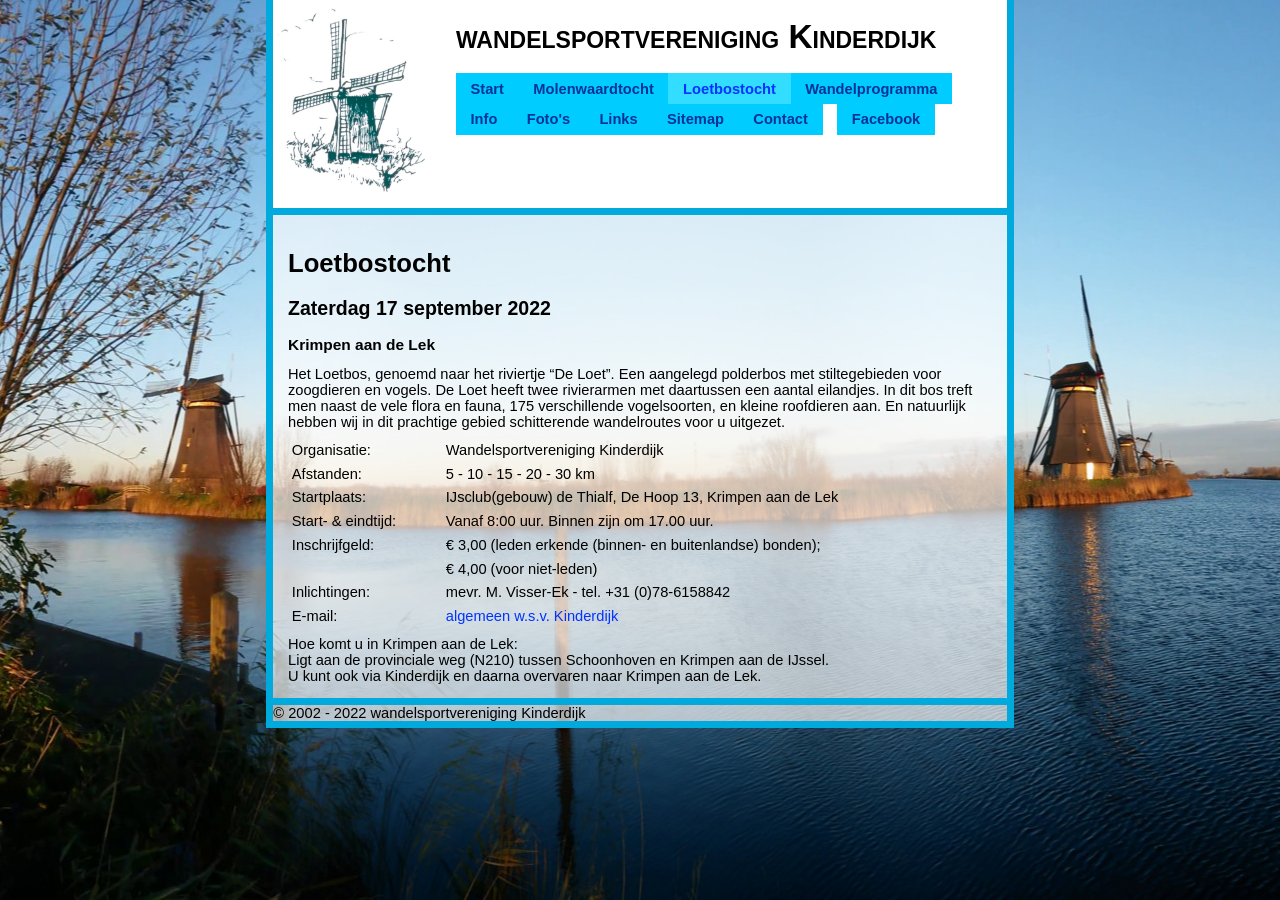
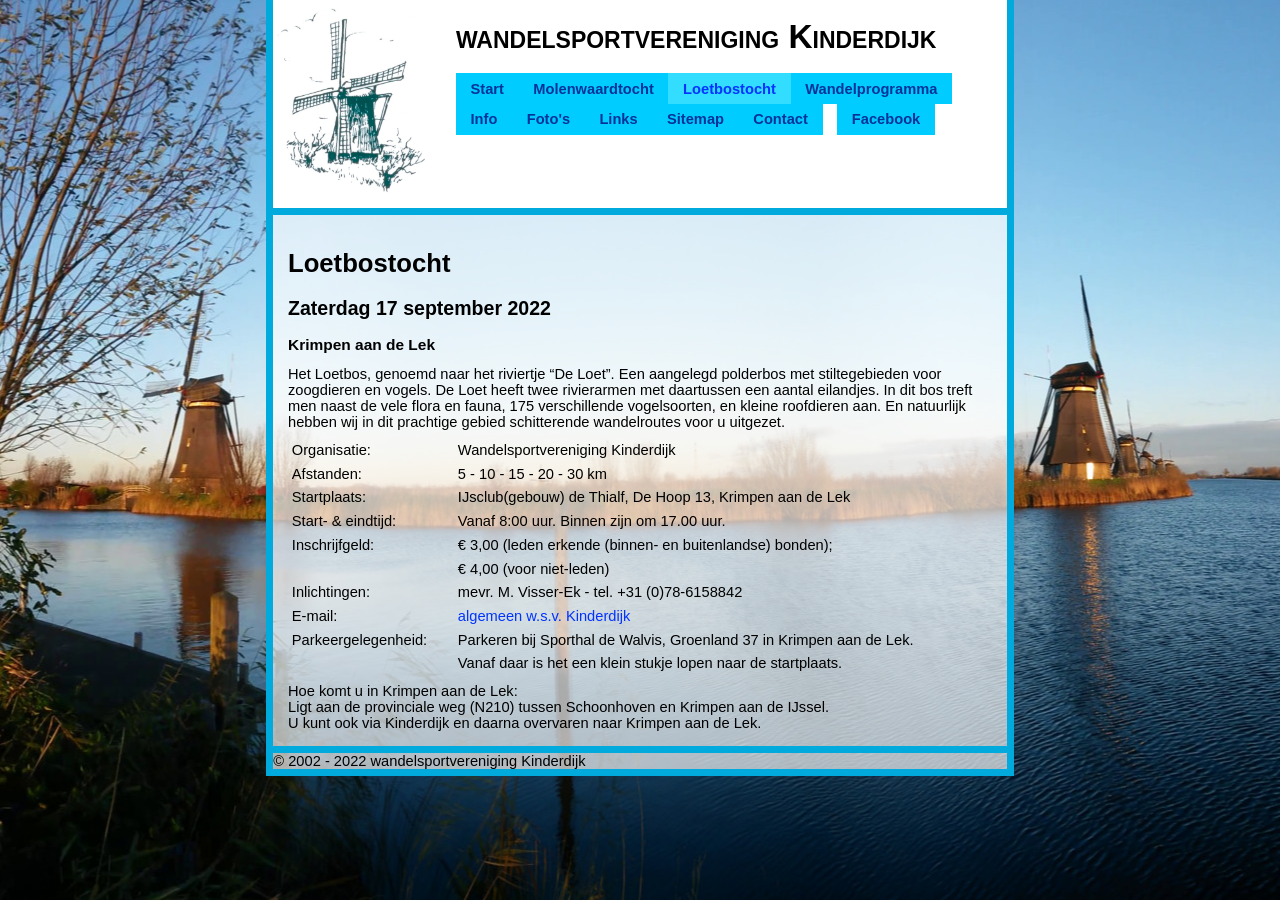
Before and after one commit to jvisser84/www.wsvkinderdijk.nl, a Jekyll site: the page built from docs/loetbostocht.md, in a window 1280 px wide. Built offline with Jekyll 4.4.1, drawn with Linux system fonts in a browser that asks for light colours.

Commit message:
'Parkeergelegenheid' toegevoegd aan Loetbostocht pagina.

```diff
--- a/docs/loetbostocht.md
+++ b/docs/loetbostocht.md
@@ -17,6 +17,8 @@ Inschrijfgeld:     | &euro; 3,00 (leden erkende (binnen- en buitenlandse) bonden
                    | &euro; 4,00 (voor niet-leden)
 Inlichtingen:      | mevr. M. Visser-Ek - tel. +31 (0)78-<span id="dummy">DUMMY</span>6158<span id="dummy">DUMMY</span>842
 E-mail:            | <span id="mail-algemeen"></span>
+Parkeergelegenheid: | Parkeren bij Sporthal de Walvis, Groenland 37 in Krimpen aan de Lek.
+                    | Vanaf daar is het een klein stukje lopen naar de startplaats.
 
 Hoe komt u in Krimpen aan de Lek:
 Ligt aan de provinciale weg (N210) tussen Schoonhoven en Krimpen aan de IJssel.
```
